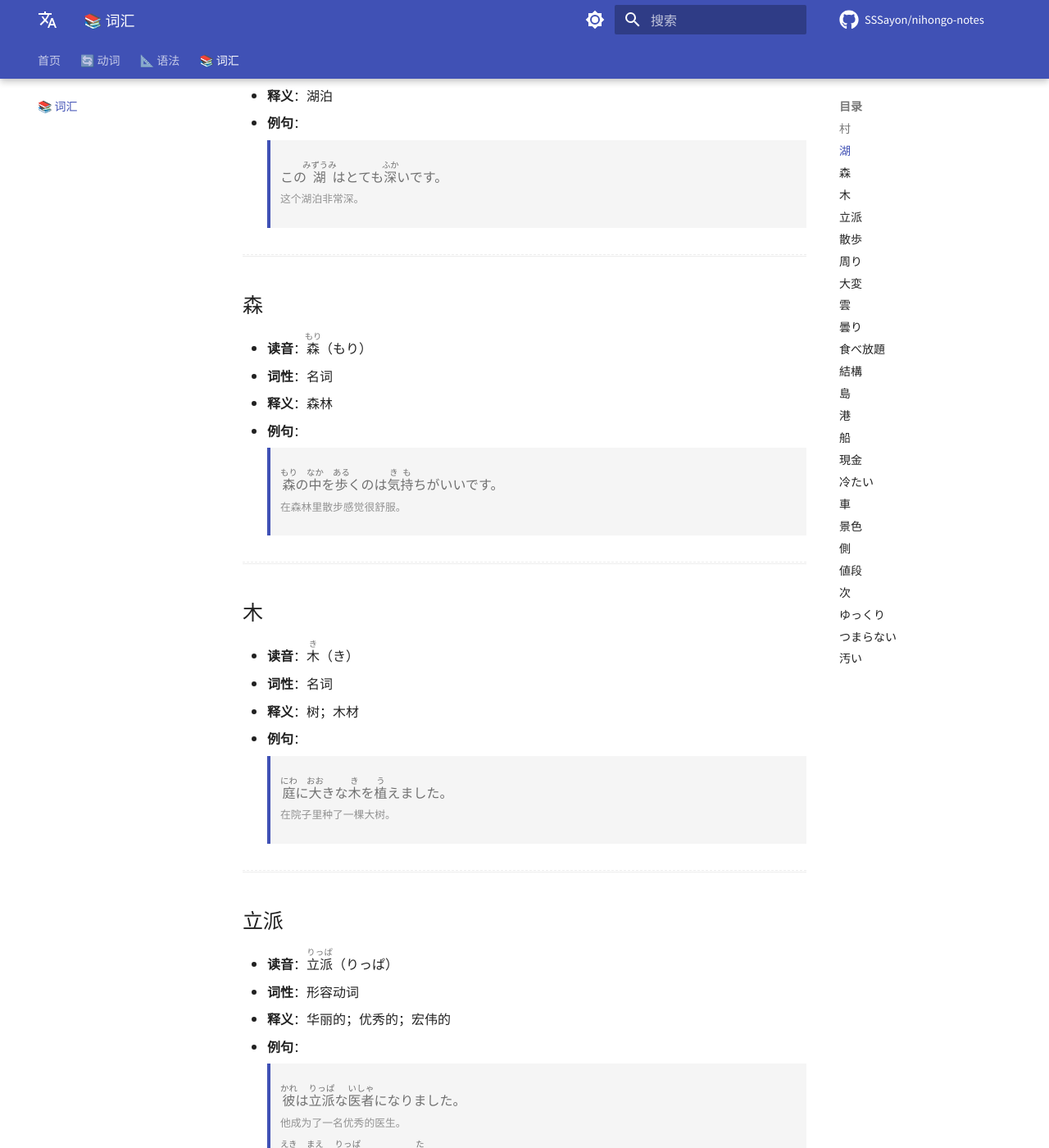
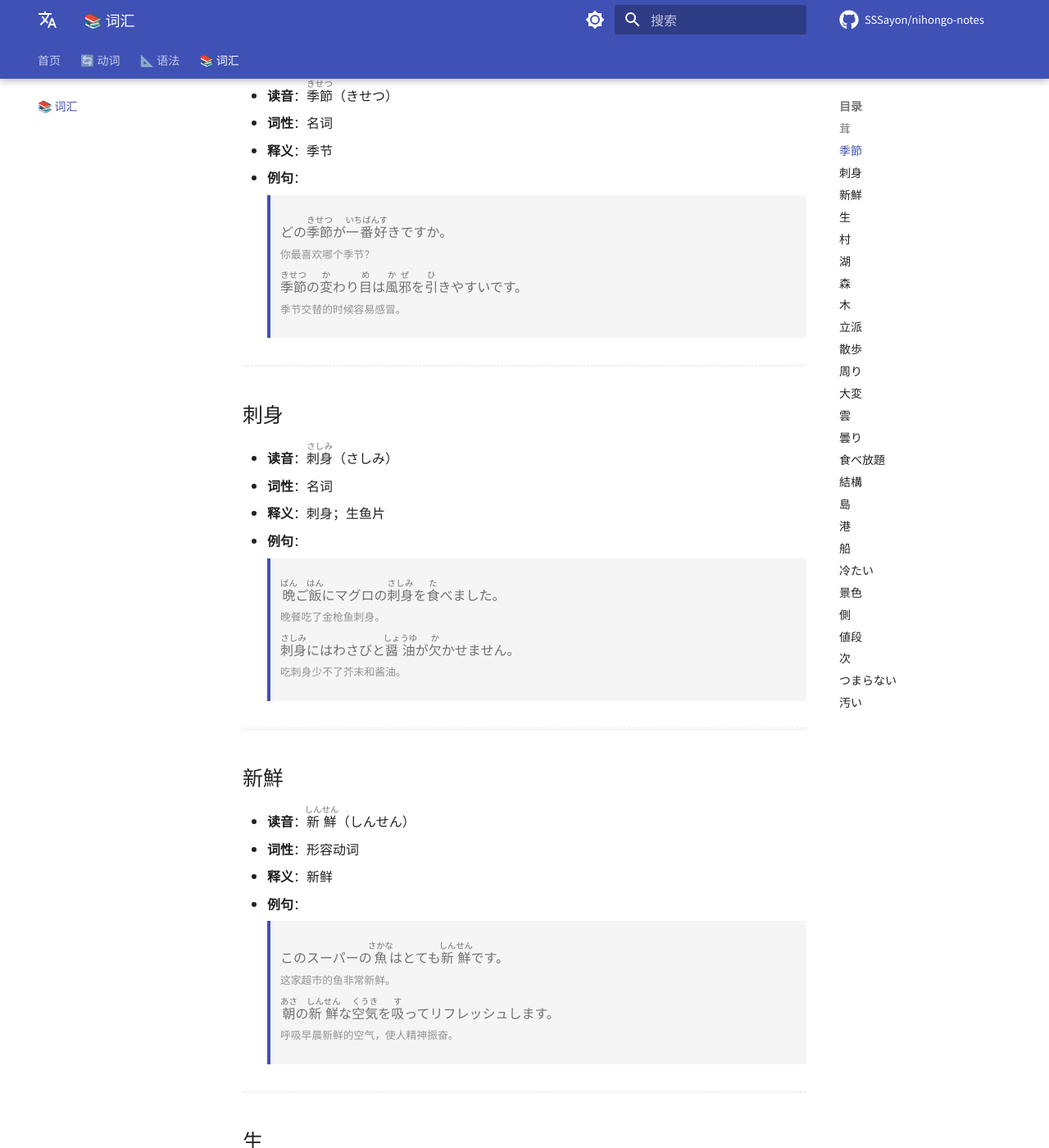
Before and after one commit to SSSayon/nihongo-notes, an MkDocs documentation site: the page built from docs/vocabulary.md, in a window 1280 px wide and 1400 px high, scrolled down 760 px. Shown: the whole window at 82% size. Built offline with MkDocs 1.6.1 and Material for MkDocs 9.7.7, drawn with Linux system fonts in a browser that asks for light colours; comment, search, counter and statistics services are not loaded; some of the changed text lies outside the part shown.

Commit message:
chore: update site content

```diff
--- a/docs/verbs.md
+++ b/docs/verbs.md
@@ -2,7 +2,32 @@
 
 记录动词。
 
-共 **20** 个动词
+共 **18** 个动词
+
+---
+
+## 脱ぐ
+
+- **读音**：<ruby>脱<rt>ぬ</rt></ruby>ぐ（ぬぐ）
+- **类型**：五段动词
+- **释义**：脱；摘下；卸下
+
+- **例句**：
+
+    > <div class="example-box">
+    > <ruby>家<rt>いえ</rt></ruby>に<ruby>入<rt>はい</rt></ruby>る<ruby>前<rt>まえ</rt></ruby>に<ruby>靴<rt>くつ</rt></ruby>を<ruby>脱<rt>ぬ</rt></ruby>ぎます。
+    > <br><small>进屋前脱鞋。</small>
+    > </div>
+
+    > <div class="example-box">
+    > <ruby>暑<rt>あつ</rt></ruby>いので、<ruby>上着<rt>うわぎ</rt></ruby>を<ruby>脱<rt>ぬ</rt></ruby>いでもいいですか。
+    > <br><small>太热了，我可以脱掉外套吗？</small>
+    > </div>
+
+    > <div class="example-box">
+    > <ruby>彼<rt>かれ</rt></ruby>は<ruby>帽<rt>ぼう</rt></ruby>を<ruby>脱<rt>ぬ</rt></ruby>いで、お<ruby>辞儀<rt>じぎ</rt></ruby>をした。
+    > <br><small>他脱下帽子鞠躬了。</small>
+    > </div>
 
 ---
 
@@ -33,6 +58,15 @@
     > <ruby>時<rt>と</rt></ruby><ruby>計<rt>けい</rt></ruby>の<ruby>針<rt>はり</rt></ruby>が12<ruby>時<rt>じ</rt></ruby>を<ruby>回<rt>まわ</rt></ruby>った。
     > <br><small>时针已经过了12点。</small>
     > </div>
+
+> 📝 **备注**：
+
+> 区分两个名词：
+>
+> - 回り（まわり）强调动作、旋转、循环、一圈等概念
+>
+> - 周り（まわり）强调周围的环境、空间、范围、周边等概念
+>
 
 ---
 
@@ -135,26 +169,6 @@
 
 ---
 
-## 笑う
-
-- **读音**：<ruby>笑<rt>わら</rt></ruby>う（わらう）
-- **类型**：五段动词
-- **释义**：笑；嘲笑
-
-- **例句**：
-
-    > <div class="example-box">
-    > <ruby>彼女<rt>かのじょ</rt></ruby>はいつも<ruby>楽<rt>たの</rt></ruby>しそうに<ruby>笑<rt>わら</rt></ruby>っています。
-    > <br><small>她总是笑得很开心的样子。</small>
-    > </div>
-
-    > <div class="example-box">
-    > <ruby>人<rt>ひと</rt></ruby>の<ruby>失敗<rt>しっぱい</rt></ruby>を<ruby>笑<rt>わら</rt></ruby>ってはいけません。
-    > <br><small>不要嘲笑别人的失败。</small>
-    > </div>
-
----
-
 ## 忘れる
 
 - **读音**：<ruby>忘<rt>わす</rt></ruby>れる（わすれる）
@@ -236,26 +250,6 @@
     > <div class="example-box">
     > マッチで<ruby>火<rt>ひ</rt></ruby>を<ruby>点<rt>つ</rt></ruby>ける。
     > <br><small>用火柴点火。</small>
-    > </div>
-
----
-
-## 入れる
-
-- **读音**：<ruby>入<rt>い</rt></ruby>れる（いれる）
-- **类型**：一段动词
-- **释义**：放入；加入；安排（计划、日程）
-
-- **例句**：
-
-    > <div class="example-box">
-    > <ruby>来<rt>らい</rt></ruby><ruby>週<rt>しゅう</rt></ruby>の<ruby>月<rt>げつ</rt></ruby><ruby>曜<rt>よう</rt></ruby><ruby>日<rt>び</rt></ruby>に<ruby>予<rt>よ</rt></ruby><ruby>定<rt>てい</rt></ruby>を<ruby>入<rt>い</rt></ruby>れました。
-    > <br><small>下周一安排了计划。</small>
-    > </div>
-
-    > <div class="example-box">
-    > コーヒーに<ruby>砂<rt>さ</rt></ruby><ruby>糖<rt>とう</rt></ruby>を<ruby>入<rt>い</rt></ruby>れますか？
-    > <br><small>咖啡里要加糖吗？</small>
     > </div>
 
 ---
@@ -345,26 +339,6 @@
 
 ---
 
-## 着く
-
-- **读音**：<ruby>着<rt>つ</rt></ruby>く（つく）
-- **类型**：五段动词
-- **释义**：到达；抵达
-
-- **例句**：
-
-    > <div class="example-box">
-    > <ruby>電車<rt>でんしゃ</rt></ruby>が<ruby>駅<rt>えき</rt></ruby>に<ruby>着<rt>つ</rt></ruby>きました。
-    > <br><small>电车到达车站了。</small>
-    > </div>
-
-    > <div class="example-box">
-    > <ruby>明日<rt>あした</rt></ruby>の<ruby>朝<rt>あさ</rt></ruby>、<ruby>東京<rt>とうきょう</rt></ruby>に<ruby>着<rt>つ</rt></ruby>く<ruby>予定<rt>よてい</rt></ruby>です。
-    > <br><small>预定明天早上到达东京。</small>
-    > </div>
-
----
-
 ## 見つかる
 
 - **读音**：<ruby>見<rt>み</rt></ruby>つかる（みつかる）
--- a/docs/vocabulary.md
+++ b/docs/vocabulary.md
@@ -2,7 +2,107 @@
 
 记录名词、形容词等词汇。
 
-共 **25** 个词汇
+共 **27** 个词汇
+
+---
+
+## 茸
+
+- **读音**：<ruby>茸<rt>きのこ</rt></ruby>（きのこ）
+- **词性**：名词
+- **释义**：蘑菇；蕈
+
+- **例句**：
+
+    > <div class="example-box">
+    > <ruby>山<rt>やま</rt></ruby>で<ruby>茸<rt>きのこ</rt></ruby>を<ruby>採<rt>と</rt></ruby>りました。
+    > <br><small>在山上采了蘑菇。</small>
+    > </div>
+
+    > <div class="example-box">
+    > <ruby>茸<rt>きのこ</rt></ruby>スープは<ruby>香<rt>かお</rt></ruby>りがとても<ruby>良<rt>よ</rt></ruby>いです。
+    > <br><small>蘑菇汤的味道非常香。</small>
+    > </div>
+
+---
+
+## 季節
+
+- **读音**：<ruby>季節<rt>きせつ</rt></ruby>（きせつ）
+- **词性**：名词
+- **释义**：季节
+
+- **例句**：
+
+    > <div class="example-box">
+    > どの<ruby>季節<rt>きせつ</rt></ruby>が<ruby>一番好<rt>いちばんす</rt></ruby>きですか。
+    > <br><small>你最喜欢哪个季节？</small>
+    > </div>
+
+    > <div class="example-box">
+    > <ruby>季節<rt>きせつ</rt></ruby>の<ruby>変<rt>か</rt></ruby>わり<ruby>目<rt>め</rt></ruby>は<ruby>風邪<rt>かぜ</rt></ruby>を<ruby>引<rt>ひ</rt></ruby>きやすいです。
+    > <br><small>季节交替的时候容易感冒。</small>
+    > </div>
+
+---
+
+## 刺身
+
+- **读音**：<ruby>刺身<rt>さしみ</rt></ruby>（さしみ）
+- **词性**：名词
+- **释义**：刺身；生鱼片
+
+- **例句**：
+
+    > <div class="example-box">
+    > <ruby>晩<rt>ばん</rt></ruby>ご<ruby>飯<rt>はん</rt></ruby>にマグロの<ruby>刺身<rt>さしみ</rt></ruby>を<ruby>食<rt>た</rt></ruby>べました。
+    > <br><small>晚餐吃了金枪鱼刺身。</small>
+    > </div>
+
+    > <div class="example-box">
+    > <ruby>刺身<rt>さしみ</rt></ruby>にはわさびと<ruby>醤油<rt>しょうゆ</rt></ruby>が<ruby>欠<rt>か</rt></ruby>かせません。
+    > <br><small>吃刺身少不了芥末和酱油。</small>
+    > </div>
+
+---
+
+## 新鮮
+
+- **读音**：<ruby>新鮮<rt>しんせん</rt></ruby>（しんせん）
+- **词性**：形容动词
+- **释义**：新鲜
+
+- **例句**：
+
+    > <div class="example-box">
+    > このスーパーの<ruby>魚<rt>さかな</rt></ruby>はとても<ruby>新鮮<rt>しんせん</rt></ruby>です。
+    > <br><small>这家超市的鱼非常新鲜。</small>
+    > </div>
+
+    > <div class="example-box">
+    > <ruby>朝<rt>あさ</rt></ruby>の<ruby>新鮮<rt>しんせん</rt></ruby>な<ruby>空気<rt>くうき</rt></ruby>を<ruby>吸<rt>す</rt></ruby>ってリフレッシュします。
+    > <br><small>呼吸早晨新鲜的空气，使人精神振奋。</small>
+    > </div>
+
+---
+
+## 生
+
+- **读音**：<ruby>生<rt>なま</rt></ruby>（なま）
+- **词性**：名词
+- **释义**：生的；未加工的；现场直播
+
+- **例句**：
+
+    > <div class="example-box">
+    > <ruby>生<rt>なま</rt></ruby>の<ruby>野菜<rt>やさい</rt></ruby>をサラダにして<ruby>食<rt>た</rt></ruby>べます。
+    > <br><small>把生蔬菜做成沙拉吃。</small>
+    > </div>
+
+    > <div class="example-box">
+    > そのコンサートを<ruby>生放送<rt>なまほうそう</rt></ruby>で<ruby>見<rt>み</rt></ruby>ました。
+    > <br><small>我看了那场演唱会的现场直播。</small>
+    > </div>
 
 ---
 
@@ -292,26 +392,6 @@
 
 ---
 
-## 現金
-
-- **读音**：<ruby>現金<rt>げんきん</rt></ruby>（げんきん）
-- **词性**：名词/形容动词
-- **释义**：现金；现实、势利、见利忘义
-
-- **例句**：
-
-    > <div class="example-box">
-    > <ruby>現金<rt>げんきん</rt></ruby>で<ruby>支払<rt>しはら</rt></ruby>うことができますか。
-    > <br><small>可以用现金支付吗？</small>
-    > </div>
-
-    > <div class="example-box">
-    > お<ruby>菓子<rt>かし</rt></ruby>をあげると<ruby>言<rt>い</rt></ruby>ったら<ruby>急<rt>きゅう</rt></ruby>に<ruby>手伝<rt>てつだ</rt></ruby>い<ruby>始<rt>はじ</rt></ruby>めるなんて、<ruby>現金<rt>げんきん</rt></ruby>な<ruby>子<rt>こ</rt></ruby>だね。
-    > <br><small>一说要给点心就马上开始帮忙，真是个现实的孩子啊。</small>
-    > </div>
-
----
-
 ## 冷たい
 
 - **读音**：<ruby>冷<rt>つめ</rt></ruby>たい（つめたい）
@@ -328,26 +408,6 @@
     > <div class="example-box">
     > <ruby>彼<rt>かれ</rt></ruby>は<ruby>最近<rt>さいきん</rt></ruby>、<ruby>私<rt>わたし</rt></ruby>に<ruby>冷<rt>つめ</rt></ruby>たいです。
     > <br><small>他最近对我比较冷淡。</small>
-    > </div>
-
----
-
-## 車
-
-- **读音**：<ruby>車<rt>くるま</rt></ruby>（くるま）
-- **词性**：名词
-- **释义**：汽车；车轮
-
-- **例句**：
-
-    > <div class="example-box">
-    > <ruby>車<rt>くるま</rt></ruby>を<ruby>運転<rt>うんてん</rt></ruby>します。
-    > <br><small>开车。</small>
-    > </div>
-
-    > <div class="example-box">
-    > <ruby>新<rt>あたら</rt></ruby>しい<ruby>車<rt>くるま</rt></ruby>が<ruby>欲<rt>ほ</rt></ruby>しいです。
-    > <br><small>想要新车。</small>
     > </div>
 
 ---
@@ -432,26 +492,6 @@
 
 ---
 
-## ゆっくり
-
-- **读音**：ゆっくり（ゆっくり）
-- **词性**：副词
-- **释义**：慢慢地；悠闲地；充裕地
-
-- **例句**：
-
-    > <div class="example-box">
-    > もう<ruby>少<rt>すこ</rt></ruby>しゆっくり<ruby>話<rt>はな</rt></ruby>してください。
-    > <br><small>请再稍微说慢一点。</small>
-    > </div>
-
-    > <div class="example-box">
-    > <ruby>週末<rt>しゅうまつ</rt></ruby>は<ruby>家<rt>いえ</rt></ruby>でゆっくり<ruby>休<rt>やす</rt></ruby>みたいです。
-    > <br><small>周末我想在家里好好休息。</small>
-    > </div>
-
----
-
 ## つまらない
 
 - **读音**：つまらない（つまらない）
```
Also changed, not shown: docs/grammar.md (+9 -0 lines), docs/index.md (+3 -3 lines), 3 other files.
